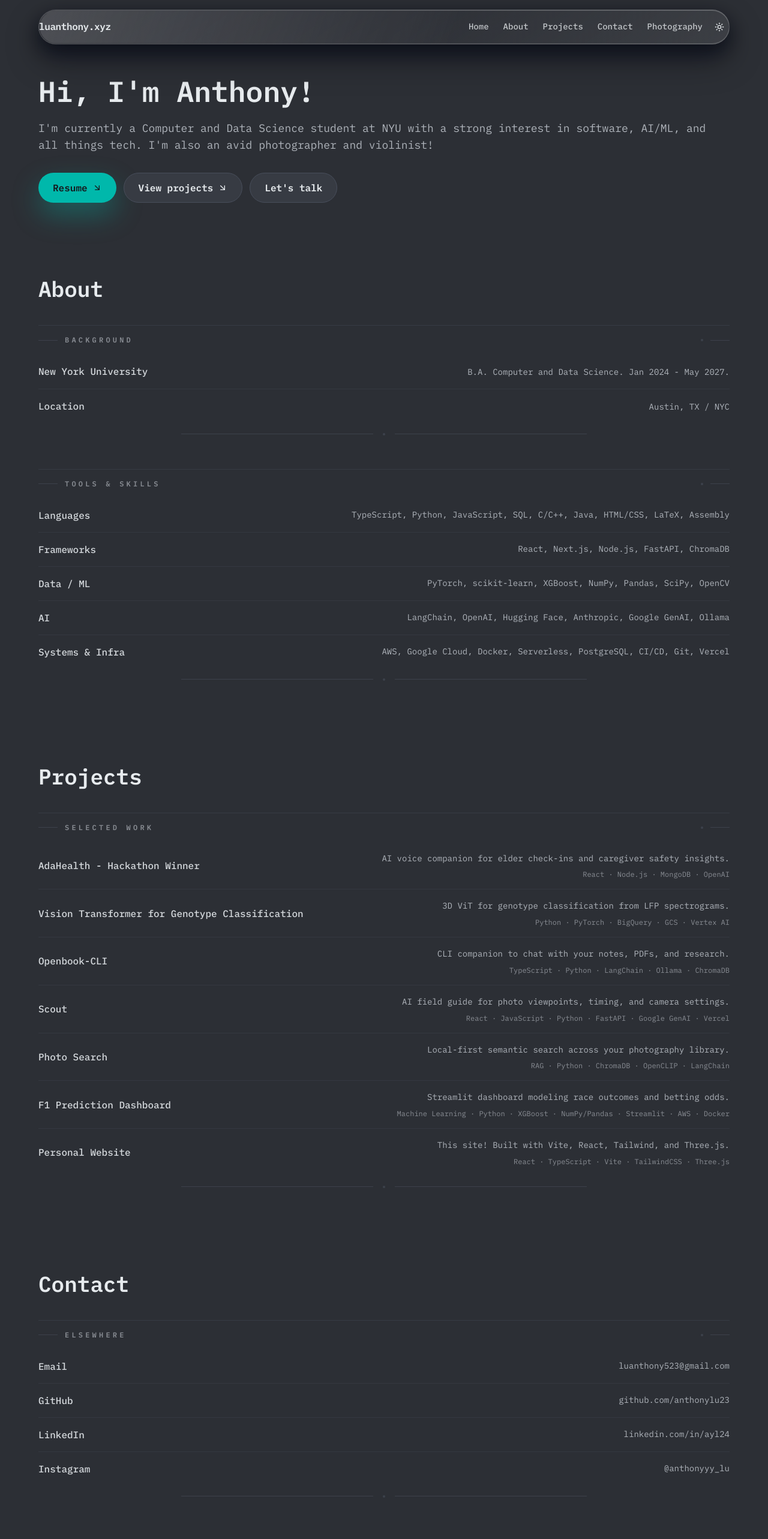
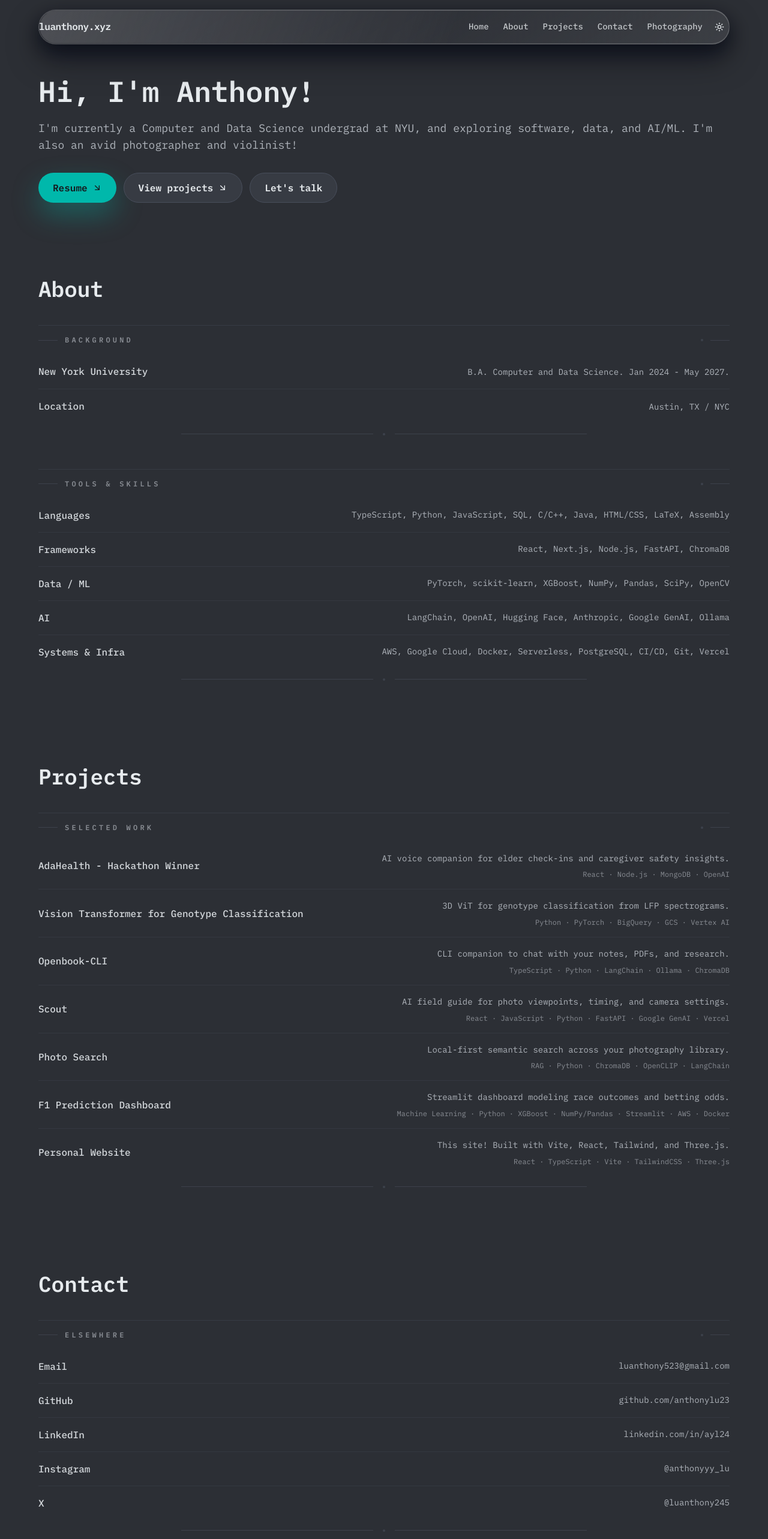
Before and after one commit to anthonylu23/personal-website, a React (Vite) app: page / in a window 1280 px wide. Shown: the top 2566 px of the page at 60% size. Built offline with nearby package versions, Linux system fonts and the light colour scheme.

Commit message:
added twitter info

```diff
--- a/src/data/content.ts
+++ b/src/data/content.ts
@@ -1,5 +1,5 @@
 import type { LucideIcon } from 'lucide-react'
-import { BookOpen, Brain, Code2, Database, Github, Instagram, Layers, Linkedin, Mail, Server } from 'lucide-react'
+import { BookOpen, Brain, Code2, Database, Github, Instagram, Layers, Linkedin, Mail, Server, Twitter } from 'lucide-react'
 import {
   austinCover,
   bigBendCover,
@@ -359,10 +359,10 @@ export const contactMethods: ContactMethod[] = [
     href: 'https://www.instagram.com/anthonyyy_lu/',
     icon: Instagram,
   },
-  // {
-  //   label: 'X',
-  //   detail: '@anth0nyyy1_',
-  //   href: 'https://x.com/anth0nyyy1_',
-  //   icon: Twitter,
-  // },
+  {
+    label: 'X',
+    detail: '@luanthony245',
+    href: 'https://x.com/luanthony245',
+    icon: Twitter,
+  },
 ]
--- a/src/pages/Home.tsx
+++ b/src/pages/Home.tsx
@@ -46,9 +46,7 @@ const Home = () => {
             Hi, I'm Anthony!
           </h1>
           <p className="text-lg text-textSecondary">
-            I'm currently a Computer and Data Science student at NYU with a
-            strong interest in software, AI/ML, and all things tech. I'm also an
-            avid photographer and violinist!
+            I'm currently a Computer and Data Science undergrad at NYU, and exploring software, data, and AI/ML. I'm also an avid photographer and violinist!
           </p>
         </div>
         <div className="flex flex-wrap gap-3">
```
